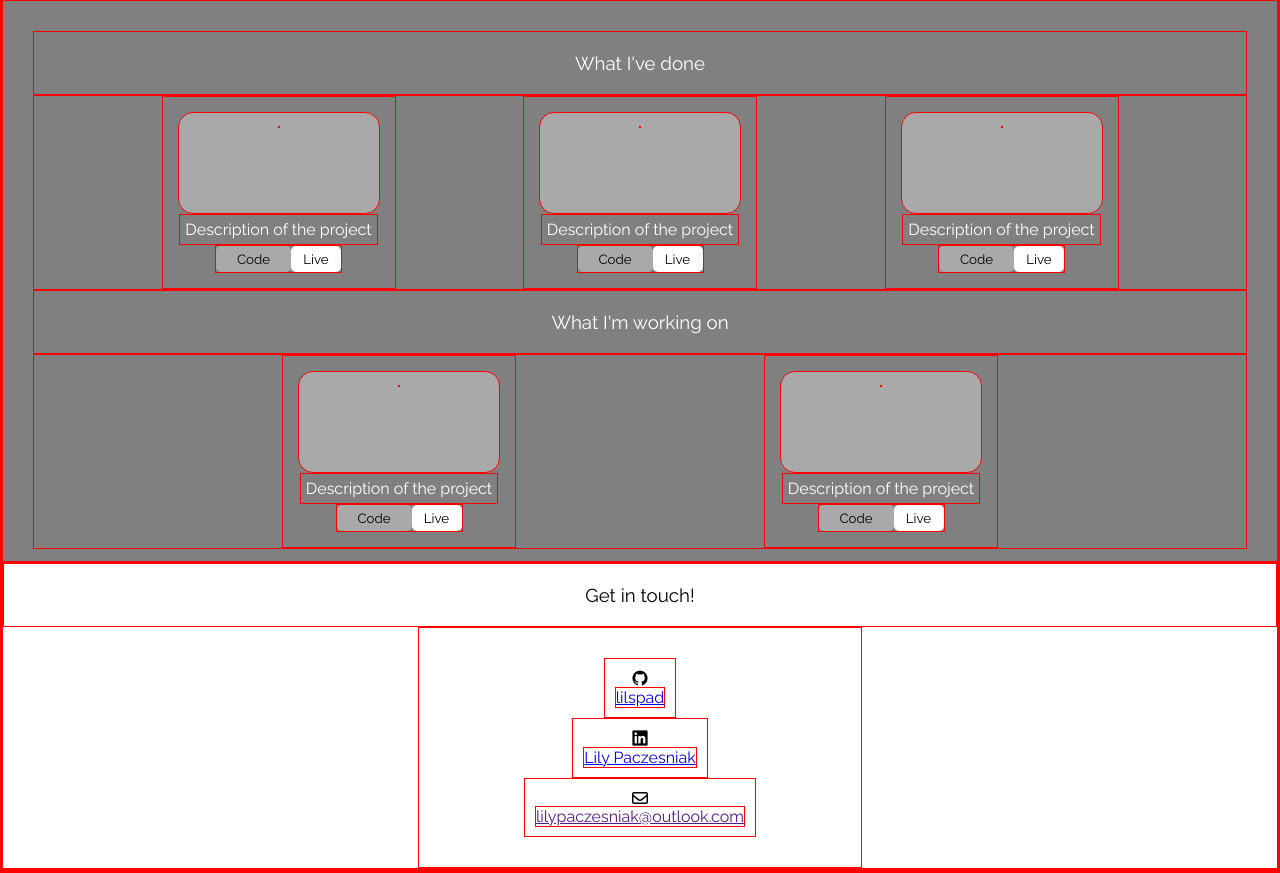
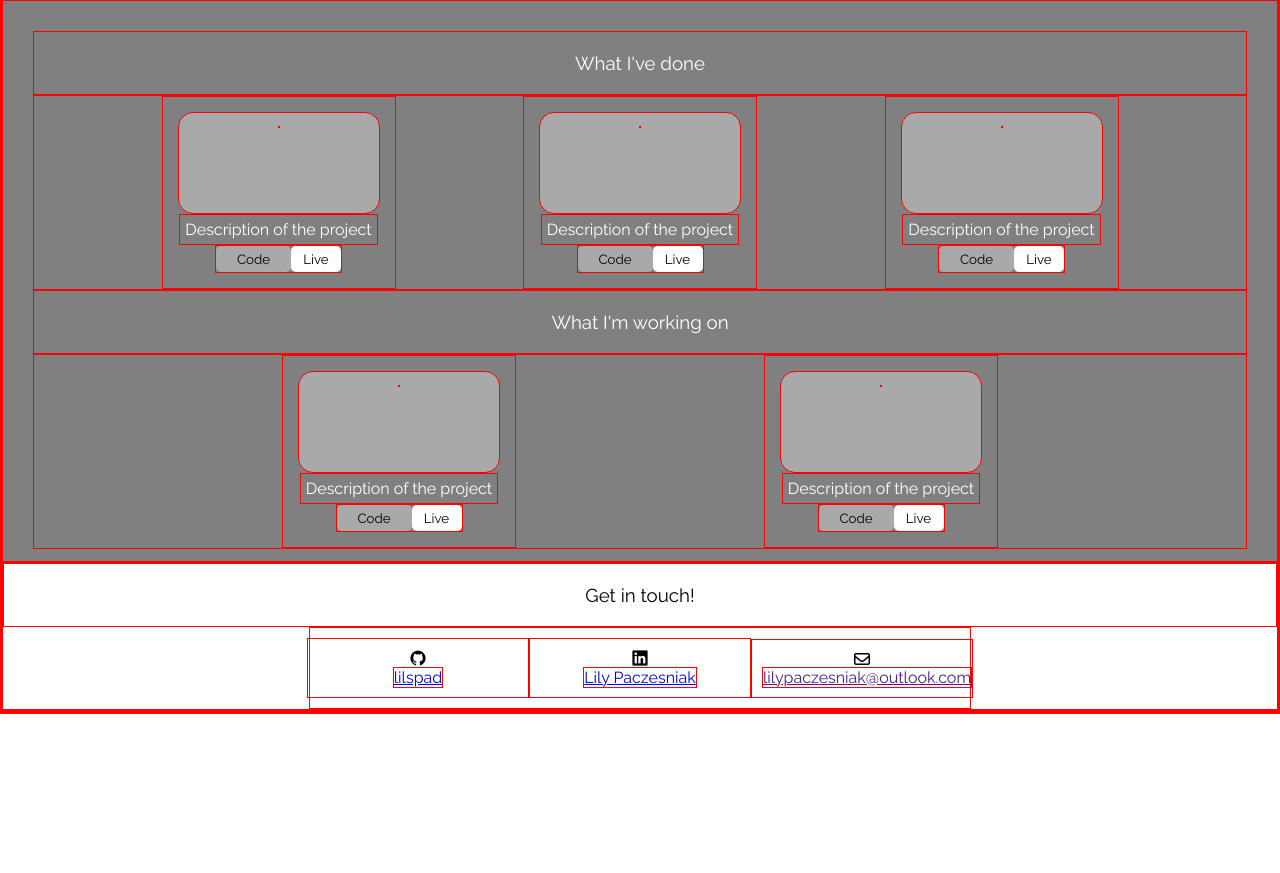
Before and after one commit to lilspad/Portfolio1, a plain HTML site: page index.html in a window 1280 px wide. Shown: the part 1883-2756 px from the top of the page. After the commit the page ends 2597 px from the top, so only its background shows below. Drawn offline with nearby package versions, Linux system fonts and the light colour scheme.

Commit message:
change direction of contact again

```diff
--- a/src/style/contact.css
+++ b/src/style/contact.css
@@ -2,15 +2,16 @@
     display: flex;
     justify-content: center;
     align-items: center;
-    flex-direction: column;
-    min-width: 252px;
+
+    min-width: 640px;
     max-width: 30%;
     margin: auto;
-    padding: 30px;
+    padding: 10px;
 }
 
 .contact-container i {
     padding:  10px;
+    min-width: 200px;
     text-align: center;
     line-height: 18px;
 }
```
